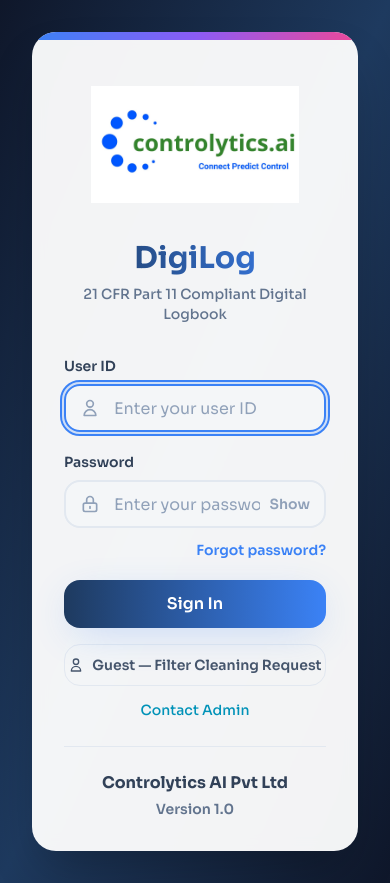
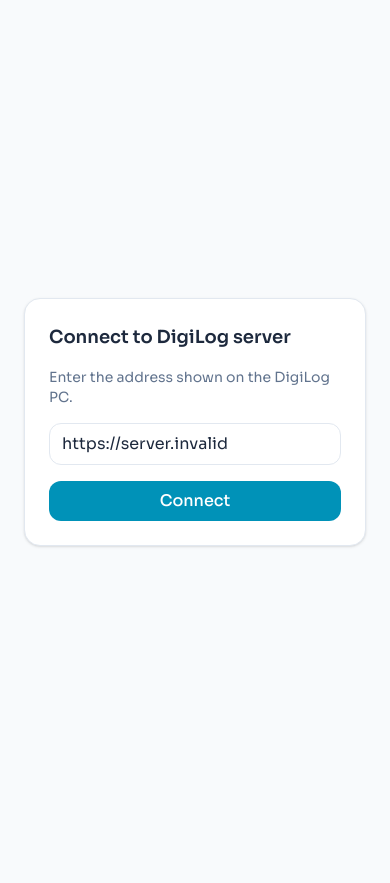
Before and after one commit to Controlytics/FMS, a React (Vite) app in the folder apps/web/: page /m/server-config in a window 390 px wide. Before the commit this address led to /login. After the commit the page ends 844 px from the top, so only its background shows below. Built offline with nearby package versions, Linux system fonts and the light colour scheme; no server answers.

Commit message:
feat(web): tablet Server Address screen with health-check validation (M8)

```diff
--- a/apps/web/src/main.tsx
+++ b/apps/web/src/main.tsx
@@ -103,6 +103,7 @@ const HierarchyPreviewPage = lazy(() => import('./routes/hierarchy-preview/index
 const MobileWrapperPage = lazy(() => import("./routes/mobile/mobile-wrapper").then(m => ({ default: m.MobileWrapperPage })));
 const MobileLoginPage = lazy(() => import("./routes/mobile/mobile-login").then(m => ({ default: m.MobileLoginPage })));
 const MobileForgotPasswordPage = lazy(() => import("./routes/mobile/mobile-forgot-password").then(m => ({ default: m.MobileForgotPasswordPage })));
+const ServerConfigPage = lazy(() => import('./routes/mobile/server-config'));
 
 function LazyFallback() {
   return (
@@ -156,6 +157,7 @@ createRoot(document.getElementById('root')!).render(
           {/* Mobile routes — standalone, no sidebar */}
           <Route path="/m/login" element={<Suspense fallback={<LazyFallback />}><MobileLoginPage /></Suspense>} />
           <Route path="/m/forgot-password" element={<Suspense fallback={<LazyFallback />}><MobileForgotPasswordPage /></Suspense>} />
+          <Route path="/m/server-config" element={<Suspense fallback={<LazyFallback />}><ServerConfigPage /></Suspense>} />
           <Route path="/m" element={<Suspense fallback={<LazyFallback />}><MobileWrapperPage /></Suspense>} />
 
           {/* Public routes */}
--- /dev/null
+++ b/apps/web/src/routes/mobile/server-config.tsx
@@ -0,0 +1,59 @@
+import { useState } from 'react';
+import { getApiBase, setApiBase, normalizeServerUrl } from '@/lib/api-base';
+
+// First-launch (and re-configure) screen where the tablet operator sets the
+// server address. Validates with a /api/health ping before saving so a typo or
+// an untrusted cert surfaces here instead of a broken login. See spec §3.3.
+export default function ServerConfigPage() {
+  const [url, setUrl] = useState(getApiBase());
+  const [busy, setBusy] = useState(false);
+  const [error, setError] = useState('');
+
+  async function connect() {
+    setError('');
+    let norm: string;
+    try { norm = normalizeServerUrl(url); }
+    catch (e: any) { setError(e.message); return; }
+    setBusy(true);
+    try {
+      const res = await fetch(`${norm}/api/health`, { method: 'GET' });
+      if (!res.ok) throw new Error(`status ${res.status}`);
+      setApiBase(norm);
+      window.location.href = '/m/login';
+    } catch {
+      setError(
+        `Couldn't reach the server at ${norm}. Check the address, that the ` +
+        `server is turned on, and that you installed the DigiLog certificate on this tablet.`
+      );
+    } finally {
+      setBusy(false);
+    }
+  }
+
+  return (
+    <div className="min-h-screen flex items-center justify-center bg-slate-50 p-6">
+      <div className="w-full max-w-sm bg-white rounded-xl border border-slate-200 shadow-sm p-6 space-y-4">
+        <h1 className="text-lg font-semibold text-slate-800">Connect to DigiLog server</h1>
+        <p className="text-sm text-slate-500">Enter the address shown on the DigiLog PC.</p>
+        <input
+          type="url"
+          inputMode="url"
+          autoCapitalize="none"
+          className="w-full rounded-lg border border-slate-200 px-3 py-2 text-slate-800"
+          placeholder="https://192.168.1.55:3000"
+          value={url}
+          onChange={(e) => setUrl(e.target.value)}
+        />
+        {error && <p className="text-sm text-red-600">{error}</p>}
+        <button
+          type="button"
+          disabled={busy}
+          onClick={connect}
+          className="w-full rounded-lg bg-cyan-600 text-white py-2 font-medium disabled:opacity-60"
+        >
+          {busy ? 'Connecting...' : 'Connect'}
+        </button>
+      </div>
+    </div>
+  );
+}
```
Also changed, not shown: 1 other file (tests, documents, lock files or other folders).
